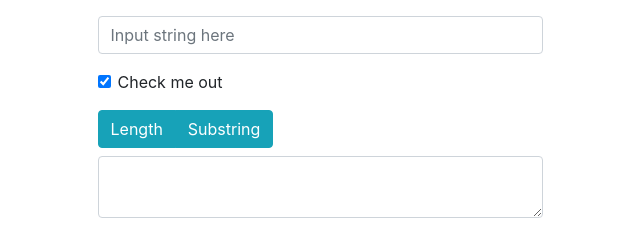
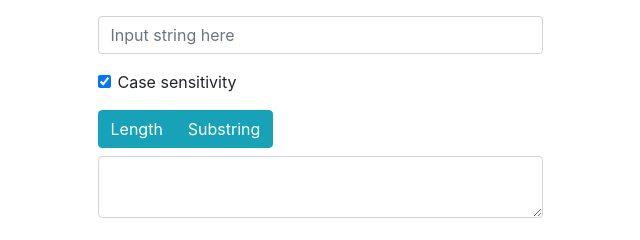
Before and after one commit to UjinPfeyfer/UjinPfeyfer.github.io, a plain HTML site: page index.html in a window 1280 px wide. Shown: the full height of the page, 320-960 px from the left. Drawn offline with nearby package versions, Linux system fonts and the light colour scheme; no server answers.

Commit message:
Update index.html

```diff
--- a/index.html
+++ b/index.html
@@ -11,7 +11,7 @@
             </div>
             <div class="form-group form-check">
                 <input type="checkbox" class="form-check-input " id="CaseSensitivity" checked = "true">
-                <label class="form-check-label" for="CaseSensitivity">Check me out</label>
+                <label class="form-check-label" for="CaseSensitivity">Case sensitivity</label>
             </div>
             <div class="btn-toolbar btn-group mb-2 " role="group">
                 <input type="button" class="btn btn-info" id="Length" value="Length" onclick="FilterLength()">
```
